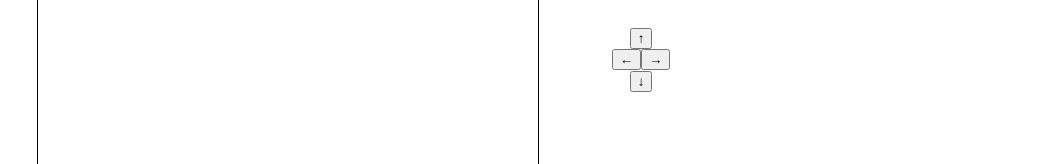
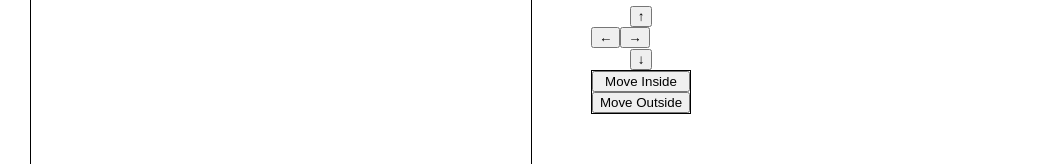
Before and after one commit to KONO-DI-DA/cs.frontend, a React (Create React App) app in the folder kono-di-da/: page /play in a window 1280 px wide. Shown: the part 371-535 px from the top of the page, without its empty margins (0-1050 px from the left). Built offline with nearby package versions, Linux system fonts and the light colour scheme; no server answers; sample sign-in values are in the browser's storage.

Commit message:
Traversal done

```diff
--- a/kono-di-da/src/components/gameView/GameView.js
+++ b/kono-di-da/src/components/gameView/GameView.js
@@ -27,7 +27,7 @@ const GameView = () => {
         .get("https://kono-di-da.herokuapp.com/api/room")
         .then(response => {
           // console.log('room response', response);
-          console.log(response.data);
+          // console.log(response.data);
           setRooms(response.data.sort((a, b) => a.id - b.id))
           // console.log('rooms', rooms)
         })
@@ -47,10 +47,10 @@ const GameView = () => {
       axiosWithAuth()
         .get("https://kono-di-da.herokuapp.com/api/players")
         .then(response => {
-          console.log('response 49', response.data[0]);
+          // console.log('response 49', response.data[0]);
           setPlayer(response.data[0])
           // setPlayerState({...playerState, locationID: response.data[0].room_id})
-          console.log('player 53', player)
+          // console.log('player 53', player)
         });
     }, []
   );
@@ -114,7 +114,6 @@ const GameView = () => {
     console.log('move left')
   };
 
-
   const moveRight = (e) => {
     e.preventDefault();
     axiosWithAuth()
@@ -127,6 +126,33 @@ const GameView = () => {
       });
     console.log('move right')
   };
+
+  const moveOutside = (e) => {
+    e.preventDefault();
+    axiosWithAuth()
+      .get(`https://kono-di-da.herokuapp.com/api/room/${player.room_id}/`)
+      .then(res => {
+        if (res.data.outside_id !== 0) {
+          setPlayer({...player, room_id: res.data.outside_id});
+          updatePlayerLocation()
+        }
+      });
+    // console.log('Move down')
+  };
+
+  const moveInside = (e) => {
+    e.preventDefault();
+    axiosWithAuth()
+      .get(`https://kono-di-da.herokuapp.com/api/room/${player.room_id}/`)
+      .then(res => {
+        if (res.data.inside_id !== 0) {
+          setPlayer({...player, room_id: res.data.inside_id});
+          updatePlayerLocation()
+        }
+      });
+    // console.log('Move down')
+  };
+
 
   const updatePlayerOnServer = () => {
     axiosWithAuth()
@@ -179,9 +205,10 @@ const GameView = () => {
               </button>
             </div>
           </div>
-          {/*<div className='enter'>*/}
-          {/*  <button>Confirm</button>*/}
-          {/*</div>*/}
+          <div className='inside-outside'>
+            <button onClick={moveInside}>Move Inside</button>
+            <button onClick={moveOutside}>Move Outside</button>
+          </div>
         </div>
         <div className="map">
           <p>Map</p>
--- a/kono-di-da/src/components/gameView/GameView.scss
+++ b/kono-di-da/src/components/gameView/GameView.scss
@@ -84,5 +84,10 @@
         padding: 0 10px 0 10px;
       }
     }
+    .inside-outside {
+      display: flex;
+      flex-direction: column;
+      border: 1px solid black;
+    }
   }
 }
```
